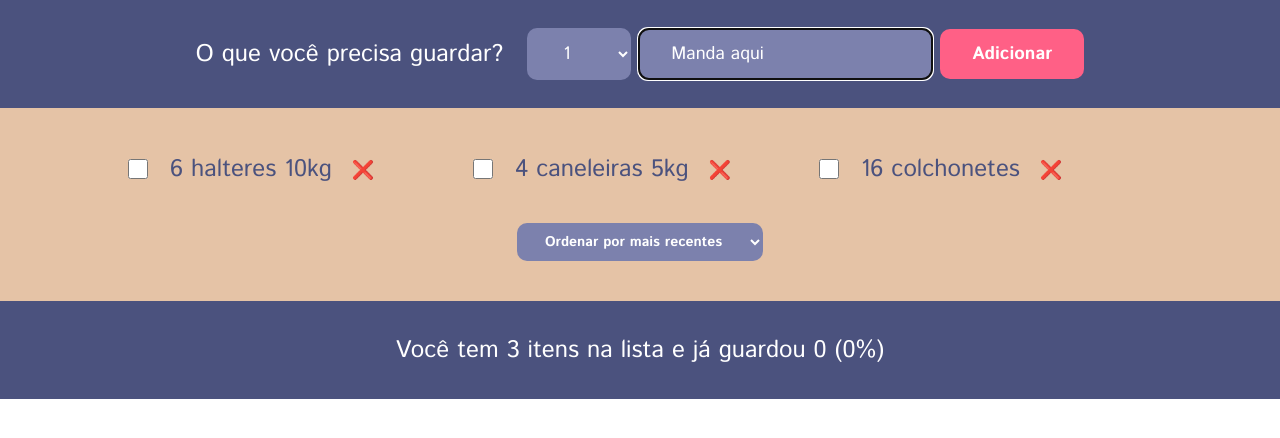
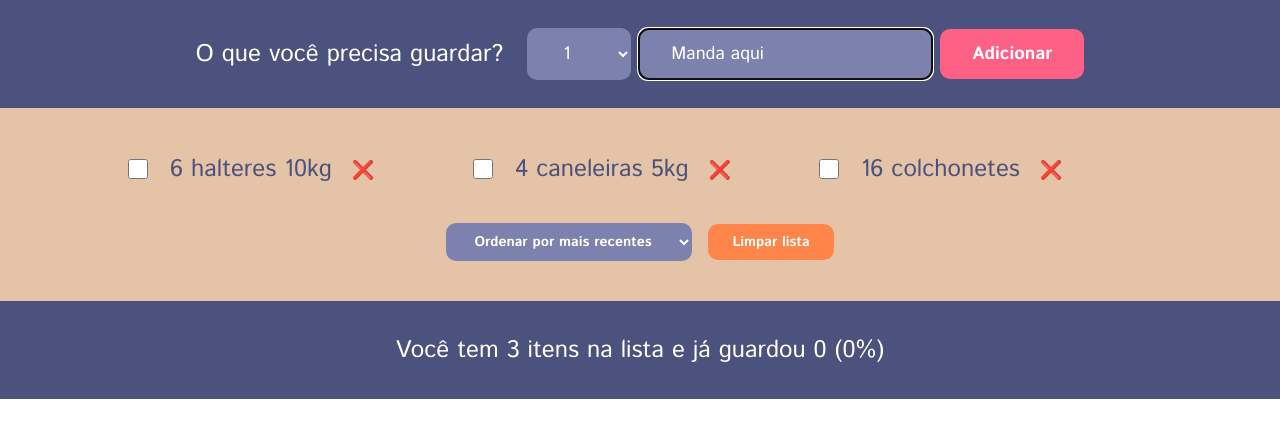
Before and after one commit to Roger-Melo/guarda-coisas-espaco-mulher, a React (Vite) app: page / in a window 1280 px wide. Shown: the top 438 px of the page. Built offline with nearby package versions, Linux system fonts and the light colour scheme.

Commit message:
✅ Add limpeza de lista ao clicar no botão

```diff
--- a/src/app.jsx
+++ b/src/app.jsx
@@ -60,13 +60,14 @@ const ListOfItems = ({ orderBy, items, onClickCheck, onClickDelete }) => {
   )
 }
 
-const Filters = ({ orderBy, onChangeOrder }) => (
+const Filters = ({ orderBy, onChangeOrder, onClickClearBtn }) => (
   <div className="actions">
     <select value={orderBy} onChange={onChangeOrder}>
       <option value="newest">Ordenar por mais recentes</option>
       <option value="stored">Mostrar guardados</option>
       <option value="alphabetically">Ordem alfabética</option>
     </select>
+    <button onClick={onClickClearBtn}>Limpar lista</button>
   </div>
 )
 
@@ -104,17 +105,12 @@ const App = () => {
     ])
   }
 
-  const handleClickDelete = (id) =>
-    setItems((prev) => prev.filter((item) => item.id !== id))
+  const handleChangeOrder = (e) => setOrderBy(e.target.value)
+  const handleClickDelete = (id) => setItems((prev) => prev.filter((item) => item.id !== id))
+  const handleClickClearBtn = () => setItems([])
 
-  const handleClickCheck = (id) =>
-    setItems((prev) =>
-      prev.map((item) =>
-        item.id === id ? { ...item, stored: !item.stored } : item,
-      ),
-    )
-
-  const handleChangeOrder = (e) => setOrderBy(e.target.value)
+  const handleClickCheck = (id) => setItems((prev) => prev
+    .map((item) => item.id === id ? { ...item, stored: !item.stored } : item))
 
   return (
     <>
@@ -126,7 +122,11 @@ const App = () => {
           onClickCheck={handleClickCheck}
           onClickDelete={handleClickDelete}
         />
-        <Filters orderBy={orderBy} onChangeOrder={handleChangeOrder} />
+        <Filters
+          orderBy={orderBy}
+          onChangeOrder={handleChangeOrder}
+          onClickClearBtn={handleClickClearBtn}
+        />
       </div>
       <Stats items={items} />
     </>
```
